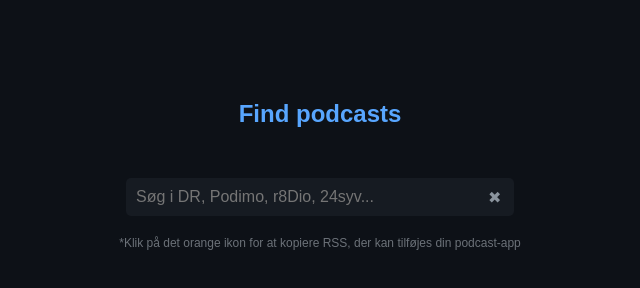
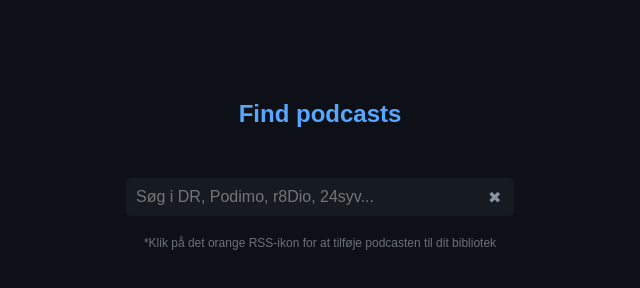
Before and after one commit to UmFzbXVz/podcasts, a plain HTML site: page docs/index.html in a window 1280 px wide. Shown: the full height of the page, 320-960 px from the left. Drawn offline with Linux system fonts and the light colour scheme; no server answers.

Commit message:
Korrektion af hjælpetekst

```diff
--- a/docs/index.html
+++ b/docs/index.html
@@ -14,7 +14,7 @@
       <input type="text" id="searchInput" placeholder="Søg i DR, Podimo, r8Dio, 24syv...">
       <span class="clear-search" onclick="clearSearch()">&#10006;</span>
   </div>
-  <p class="helper-text">*Klik på det orange ikon for at kopiere RSS, der kan tilføjes din podcast-app</p>
+  <p class="helper-text">*Klik på det orange RSS-ikon for at tilføje podcasten til dit bibliotek</p>
   <div id="results"></div>
 </div>
 
```
